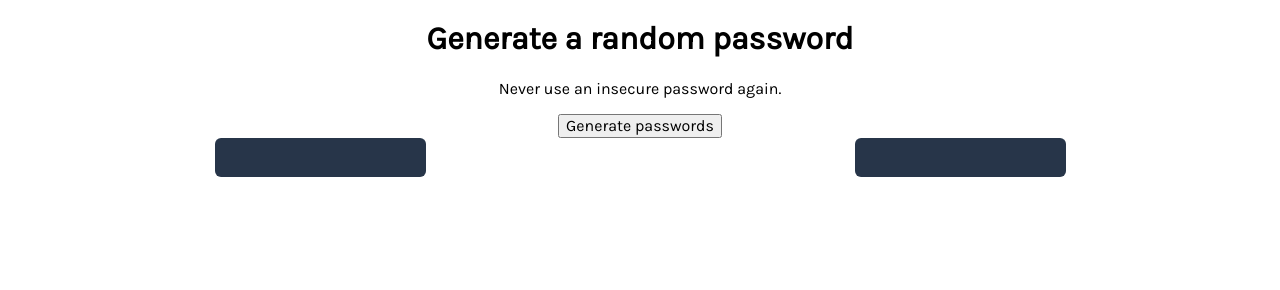
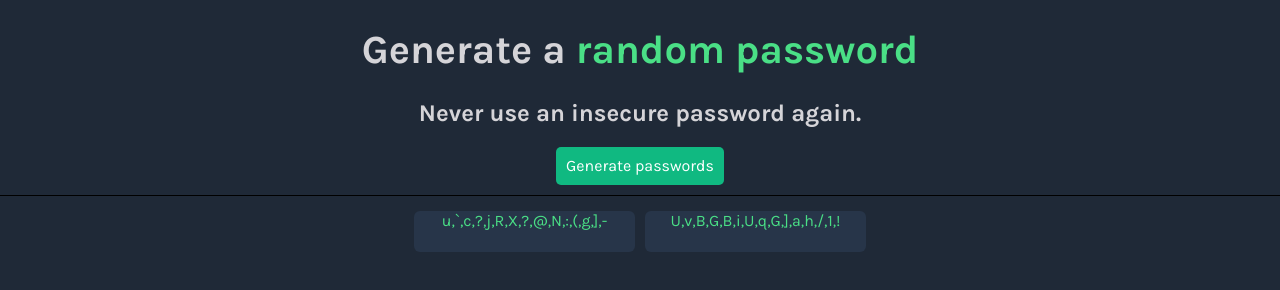
Before and after one commit to abram-stack/password-generator, a website built with Vite: page index.html in a window 1280 px wide. Both pictures are taken after a click on the button "Generate passwords". Built offline with nearby package versions, Linux system fonts and the light colour scheme.

Commit message:
create function to generate random password

```diff
--- a/index.css
+++ b/index.css
@@ -3,16 +3,51 @@
 body {
     font-family: 'Karla', sans-serif;
     margin: 0;
+    background: #1F2937;
+}
+
+.hero{
     text-align: center;
 }
 
+.text-light{
+    color: #D5D4D8;
+}
+.text-accent{
+    color: #4ADF86;
+}
+.text-white{
+    color: #fff;
+}
+.title{
+    font-weight: 700;
+    font-size: 40px;
+}
 .password-section{
     display: flex;
-    justify-content: space-around
+    justify-content: center;
+
+}
+
+.line{
+    margin-top: 10px;
+    margin-bottom: 10px;
 }
 .pass{
     width: 211px;
     height: 39px;
     background: #273549;
     border-radius: 6px;
+    margin: 5px;
+    padding: 1px 5px;
 }
+.line{
+    height: 1px;
+    background: black;
+}
+button{
+    background:#10B981;
+    border: none;
+    border-radius: 5px;
+    padding :10px;
+}
--- a/index.html
+++ b/index.html
@@ -1,17 +1,31 @@
 <html>
-    <head><link rel="stylesheet" href="https://cdnjs.cloudflare.com/ajax/libs/normalize/8.0.1/normalize.css">
-        <link rel="stylesheet" href="index.css">
-        <link rel="preconnect" href="https://fonts.googleapis.com"><link rel="preconnect" href="https://fonts.gstatic.com" crossorigin><link href="https://fonts.googleapis.com/css2?family=Karla&display=swap" rel="stylesheet">
+  <head
+    ><link
+      rel="stylesheet"
+      href="https://cdnjs.cloudflare.com/ajax/libs/normalize/8.0.1/normalize.css"
+    />
+    <link rel="stylesheet" href="index.css" />
+    <link rel="preconnect" href="https://fonts.googleapis.com" />
+    <link rel="preconnect" href="https://fonts.gstatic.com" crossorigin />
+    <link
+      href="https://fonts.googleapis.com/css2?family=Karla:wght@400;700&display=swap"
+      rel="stylesheet"
+    />
   </head>
   <body>
-        <h1>Generate a random password</h1>
-        <p>Never use an insecure password again.</p>
-        <button>Generate passwords</button>
+    <div class="hero">
+      <h1 class="title text-light"
+        >Generate a <span class="text-accent">random password</span></h1
+      >
+      <h2 class="text-light">Never use an insecure password again.</h2>
+      <button class="text-white" id="generate-el">Generate passwords</button>
       <div class="line"></div>
       <div class="password-section">
-            <div class="pass"></div>
-            <div class="pass"></div>
+        <div class="pass text-accent" id="pass1"></div>
+        <div class="pass text-accent" id="pass2"></div>
       </div>
+    </div>
+
     <script src="index.js"></script>
   </body>
 </html>
--- a/index.js
+++ b/index.js
@@ -1,2 +1,40 @@
-const characters = ["A","B","C","D","E","F","G","H","I","J","K","L","M","N","O","P","Q","R","S","T","U","V","W","X","Y","Z","a","b","c","d","e","f","g","h","i","j","k","l","m","n","o","p","q","r","s","t","u","v","w","x","y","z", "0", "1", "2", "3", "4", "5", "6", "7", "8", "9","~","`","!","@","#","$","%","^","&","*","(",")","_","-","+","=","{","[","}","]",",","|",":",";","<",">",".","?",
+//task:create a random character of 15 based on characters below
+
+//create a random number, as index
+//create new array for new pass
+
+const characters = ["A", "B", "C", "D", "E", "F", "G", "H", "I", "J", "K", "L", "M", "N", "O", "P", "Q", "R", "S", "T", "U", "V", "W", "X", "Y", "Z", "a", "b", "c", "d", "e", "f", "g", "h", "i", "j", "k", "l", "m", "n", "o", "p", "q", "r", "s", "t", "u", "v", "w", "x", "y", "z", "0", "1", "2", "3", "4", "5", "6", "7", "8", "9", "~", "`", "!", "@", "#", "$", "%", "^", "&", "*", "(", ")", "_", "-", "+", "=", "{", "[", "}", "]", ",", "|", ":", ";", "<", ">", ".", "?",
 "/"];
+
+let randomIndexOne;
+let randomIndexTwo;
+
+let passOne = [];
+let passTwo = [];
+
+let generateBtn = document.getElementById("generate-el");
+let passOneEl = document.getElementById("pass1");
+let passTwoEl = document.getElementById("pass2");
+
+function generateRandomPassword() {
+  for (let i = 0; i < 15; i++) {
+    randomIndexOne = Math.floor(Math.random() * characters.length);
+    randomIndexTwo = Math.floor(Math.random() * characters.length);
+
+    passOne[i] = characters[randomIndexOne];
+    passTwo[i] = characters[randomIndexTwo];
+  }
+}
+
+
+
+
+
+generateBtn.addEventListener('click', function () {
+  generateRandomPassword();
+  console.log('button click')
+  passOneEl.textContent = passOne;
+  passTwoEl.textContent = passTwo;
+  console.log(passOne);
+  console.log(passTwo);
+})
```
Lines whose indentation alone changed are shown as unchanged.
